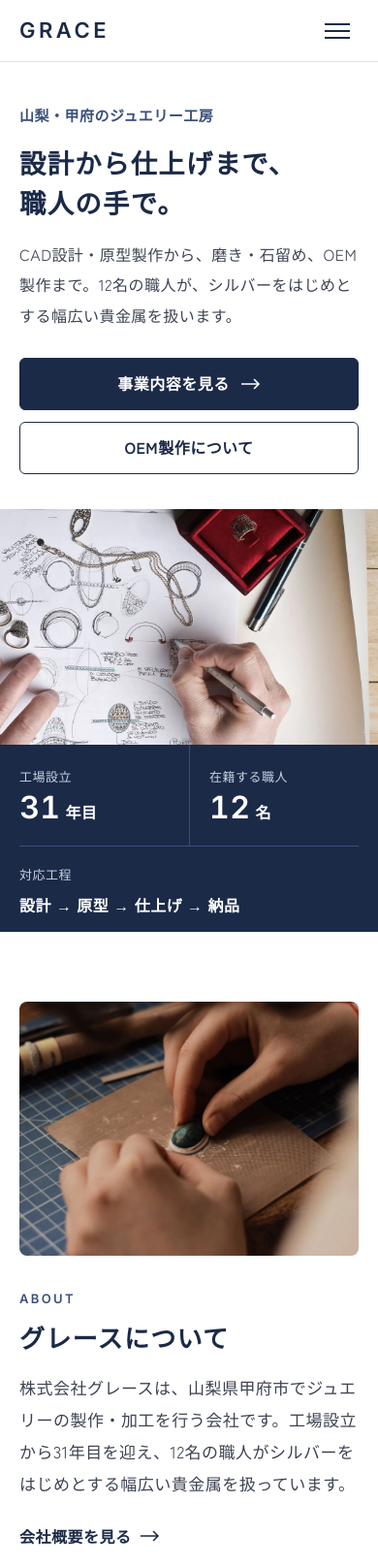
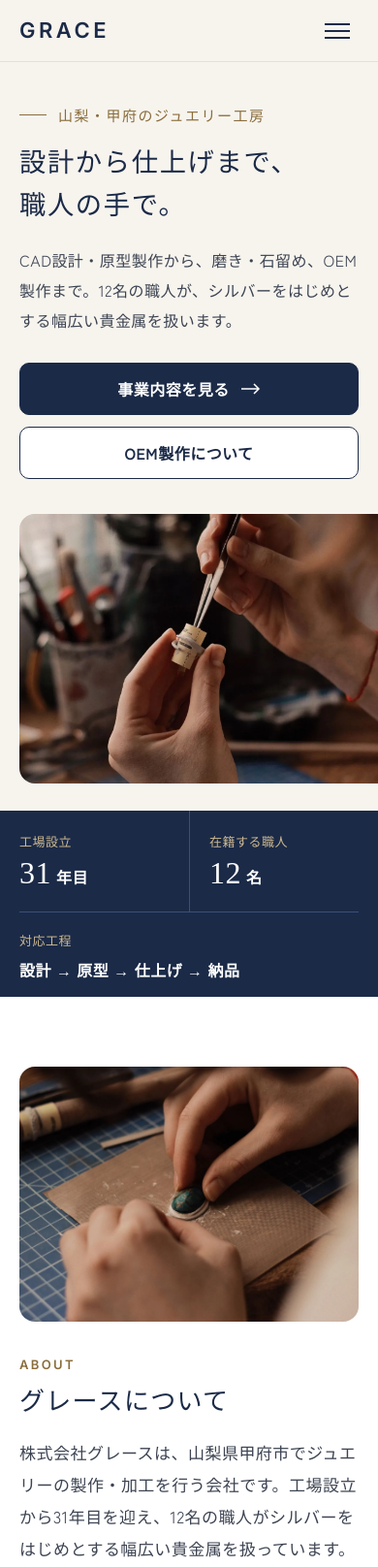
Before and after one commit to TokunagaYoshiyuki/test-grace-design, a plain HTML site: page b2/index.html in a window 390 px wide. Shown: the top 1616 px of the page at 97% size. Drawn offline with Linux system fonts and the light colour scheme.

Commit message:
Warm up the B plan between the soft and corporate looks
Co-Authored-By: Claude Opus 5.5 <noreply@anthropic.com>

```diff
--- a/b2/index.html
+++ b/b2/index.html
@@ -7,17 +7,18 @@
 <title>B案 改善版｜株式会社グレース</title>
 <link rel="preconnect" href="https://fonts.googleapis.com">
 <link rel="preconnect" href="https://fonts.gstatic.com" crossorigin>
-<link rel="stylesheet" href="https://fonts.googleapis.com/css2?family=Inter:wght@500;600&family=Zen+Kaku+Gothic+New:wght@400;500;700&display=swap">
-<link rel="preload" as="image" href="photos/hero-desk.webp" fetchpriority="high">
+<link rel="stylesheet" href="https://fonts.googleapis.com/css2?family=Inter:wght@500;600&family=Noto+Serif+JP:wght@500;600&family=Zen+Kaku+Gothic+New:wght@400;500;700&display=swap">
+<link rel="preload" as="image" href="photos/tweezers.webp" fetchpriority="high">
 <script>if(!matchMedia('(prefers-reduced-motion: reduce)').matches)document.documentElement.classList.add('js')</script>
 <style>
-:root{--navy:#1B2A47;--navy2:#2A3C5F;--deep:#121B2E;--soft:#F3F5F8;--ink:#1B1F27;--body:#3D4452;--mute:#555D6B;--line:#DDE2E9;--blue:#3A4F7A;--pale:#C9D2E3;--pale2:#DCE2EC;--en:Inter,sans-serif;--gut:clamp(20px,5vw,72px);--head:80px;--edge:max(var(--gut),calc((100vw - 1296px)/2 + var(--gut)))}
+:root{--navy:#1B2A47;--navy2:#2A3C5F;--deep:#121B2E;--soft:#F7F4EE;--ink:#1B1F27;--body:#3D4452;--mute:#555D6B;--line:#E6E0D4;--gold:#8A6D3B;--gold-l:#CDB98F;--serif:'Noto Serif JP',serif;--blue:#3A4F7A;--pale:#C9D2E3;--pale2:#DCE2EC;--en:Inter,sans-serif;--gut:clamp(20px,5vw,72px);--head:80px;--edge:max(var(--gut),calc((100vw - 1296px)/2 + var(--gut)))}
 *,*::before,*::after{box-sizing:border-box}
 html{-webkit-text-size-adjust:100%;scroll-padding-top:calc(var(--head) + 16px)}
 @media (prefers-reduced-motion:no-preference){html{scroll-behavior:smooth}}
 body{margin:0;background:#fff;color:var(--ink);font-family:'Zen Kaku Gothic New',sans-serif;font-size:16px;line-height:1.95;letter-spacing:.03em;overflow-x:clip}
 h1,h2,h3,p,ol,ul,figure,dl,dd{margin:0;padding:0}
 h1,h2,h3{font-weight:700;color:var(--navy);text-wrap:balance}
+h1,h2{font-family:var(--serif);font-weight:500}
 p{text-wrap:pretty}
 ol,ul{list-style:none}
 img{display:block;width:100%;height:100%;object-fit:cover}
@@ -25,10 +26,10 @@ a{color:inherit;text-decoration:none}
 a:focus-visible,button:focus-visible{outline:2px solid currentColor;outline-offset:3px}
 .wrap{max-width:1296px;margin-inline:auto;padding-inline:var(--gut)}
 .sec{padding-block:clamp(72px,8vw,112px)}
-.en{font-family:var(--en);font-weight:600;font-size:13px;letter-spacing:.18em;color:var(--blue)}
+.en{font-family:var(--en);font-weight:600;font-size:13px;letter-spacing:.18em;color:var(--gold)}
 .h2{margin-top:6px;font-size:clamp(26px,2.6vw,36px);line-height:1.5;letter-spacing:.05em}
 .lead{max-width:720px;margin-top:16px;color:var(--body)}
-.btn{display:inline-flex;align-items:center;justify-content:center;gap:12px;min-height:54px;padding:0 28px;border:1px solid var(--navy);border-radius:6px;font-weight:700;transition:background-color .2s ease-out,color .2s ease-out}
+.btn{display:inline-flex;align-items:center;justify-content:center;gap:12px;min-height:54px;padding:0 28px;border:1px solid var(--navy);border-radius:10px;font-weight:700;transition:background-color .2s ease-out,color .2s ease-out}
 .btn svg{transition:transform .2s ease-out}
 .btn:hover svg{transform:translateX(4px)}
 .btn-n{background:var(--navy);color:#fff}.btn-n:hover{background:var(--navy2)}
@@ -44,17 +45,17 @@ a:focus-visible,button:focus-visible{outline:2px solid currentColor;outline-offs
 .js [data-d="1"]{transition-delay:.1s}.js [data-d="2"]{transition-delay:.2s}
 
 /* ヘッダー */
-.head{position:sticky;top:0;z-index:20;height:var(--head);display:flex;align-items:center;justify-content:space-between;gap:24px;padding:0 var(--gut);background:#fff;border-bottom:1px solid var(--line)}
+.head{position:sticky;top:0;z-index:20;height:var(--head);display:flex;align-items:center;justify-content:space-between;gap:24px;padding:0 var(--gut);background:var(--soft);border-bottom:1px solid var(--line)}
 .brand{display:flex;align-items:center;gap:12px;min-height:44px;flex:none}
 .brand b{font-family:var(--en);font-weight:600;font-size:22px;letter-spacing:.16em;color:var(--navy)}
 .brand span{font-size:13px;color:var(--mute)}
 .nav{display:flex;align-items:center;gap:26px;font-size:14px;font-weight:500}
 .nav>a:not(.cta):not(.tel){display:inline-flex;align-items:center;min-height:44px;transition:color .2s ease-out}
-.nav>a:not(.cta):not(.tel):hover{color:var(--blue)}
+.nav>a:not(.cta):not(.tel):hover{color:var(--gold)}
 .tel{display:inline-flex;flex-direction:column;justify-content:center;min-height:44px;line-height:1.25;color:var(--navy)}
 .tel small{font-size:11px;color:var(--mute)}
 .tel b{font-family:var(--en);font-weight:600;font-size:18px;font-variant-numeric:tabular-nums}
-.cta{display:inline-flex;align-items:center;min-height:46px;padding:0 20px;background:var(--navy);color:#fff;border-radius:6px;font-weight:700;transition:background-color .2s ease-out}
+.cta{display:inline-flex;align-items:center;min-height:46px;padding:0 20px;background:var(--navy);color:#fff;border-radius:10px;font-weight:700;transition:background-color .2s ease-out}
 .cta:hover{background:var(--navy2)}
 .menu-btn{display:none;width:44px;height:44px;padding:0;border:0;background:none;color:var(--navy);cursor:pointer}
 .menu-btn svg{display:block;margin:auto}
@@ -64,14 +65,15 @@ dialog li a{display:flex;align-items:center;min-height:64px;border-bottom:1px so
 .menu-close{display:block;margin-left:auto;color:#fff}
 
 /* メインビジュアル */
-.hero{display:grid;grid-template-columns:minmax(0,1fr) minmax(0,1fr);min-height:max(480px,calc(100svh - var(--head) - 120px))}
+.hero{background:var(--soft);display:grid;grid-template-columns:minmax(0,1fr) minmax(0,1fr);min-height:max(480px,calc(100svh - var(--head) - 120px))}
 .hero-copy{align-self:center;padding:clamp(40px,6vh,72px) clamp(24px,3vw,48px) clamp(40px,6vh,72px) var(--edge)}
-.hero-en{font-weight:700;font-size:15px;color:var(--blue)}
-.hero h1{margin:14px 0 18px;font-size:clamp(30px,3.2vw,46px);line-height:1.5;letter-spacing:.05em;text-wrap:initial}
+.hero-en{display:flex;align-items:center;gap:12px;font-weight:500;font-size:15px;letter-spacing:.1em;color:var(--gold)}
+.hero-en::before{content:"";width:28px;height:1px;background:var(--gold)}
+.hero h1{margin:14px 0 18px;font-size:clamp(29px,3.2vw,46px);line-height:1.6;letter-spacing:.06em;text-wrap:initial}
 .hero-lead{color:var(--body)}
 .hero-btns{display:flex;flex-wrap:wrap;gap:12px;margin-top:28px}
-.hero-photo{position:relative;min-height:320px;overflow:hidden;background:var(--soft)}
-.hero-photo img{position:absolute;inset:0;object-position:50% 50%}
+.hero-photo{position:relative;min-height:320px;margin-block:clamp(24px,4vh,40px);overflow:hidden;border-radius:24px 0 0 24px;background:var(--line)}
+.hero-photo img{position:absolute;inset:0;object-position:50% 36%}
 @media (max-width:1240px){.hero-lead br{display:none}}
 
 /* 実績の帯 */
@@ -80,20 +82,20 @@ dialog li a{display:flex;align-items:center;min-height:64px;border-bottom:1px so
 .strip dl>div{display:flex;flex-direction:column;justify-content:center;min-height:120px;padding:16px clamp(16px,3vw,44px)}
 .strip dl>div:first-child{padding-left:0}
 .strip dl>div+div{border-left:1px solid #3A4F7A}
-.strip dt{font-size:13px;color:var(--pale)}
-.strip dd{font-family:var(--en);font-weight:600;font-size:clamp(32px,3vw,42px);line-height:1.25;font-variant-numeric:lining-nums tabular-nums}
+.strip dt{font-size:13px;color:var(--gold-l)}
+.strip dd{font-family:var(--serif);font-weight:500;font-size:clamp(32px,3vw,42px);line-height:1.25;font-variant-numeric:lining-nums tabular-nums}
 .strip small{margin-left:5px;font-family:'Zen Kaku Gothic New',sans-serif;font-size:16px;font-weight:700}
 .strip dd.flow{margin-top:6px;font-family:'Zen Kaku Gothic New',sans-serif;font-weight:700;font-size:clamp(16px,1.5vw,20px);line-height:1.5}
 
 /* 会社紹介 */
 .about .wrap{display:grid;grid-template-columns:minmax(0,1fr) minmax(0,1fr);gap:clamp(32px,6vw,88px);align-items:center}
-.about figure{aspect-ratio:4/3;overflow:hidden;border-radius:8px;background:var(--soft)}
+.about figure{aspect-ratio:4/3;overflow:hidden;border-radius:16px;background:var(--soft)}
 .about .lead{font-size:17px}
 
 /* 事業内容 */
 .service{background:var(--soft)}
 .cards{display:grid;grid-template-columns:repeat(3,minmax(0,1fr));gap:clamp(16px,2vw,28px);margin-top:clamp(36px,4vw,56px)}
-.card{overflow:hidden;background:#fff;border:1px solid var(--line);border-radius:8px}
+.card{overflow:hidden;background:#fff;border:1px solid var(--line);border-radius:14px}
 .card figure{aspect-ratio:16/10;overflow:hidden;background:var(--line)}
 .card img{transition:transform .5s ease-out}
 .card:hover img{transform:scale(1.04)}
@@ -103,8 +105,8 @@ dialog li a{display:flex;align-items:center;min-height:64px;border-bottom:1px so
 .card p:last-child{color:var(--body)}
 
 /* OEM */
-.oem-panel{display:grid;grid-template-columns:minmax(0,1fr) minmax(0,1fr);gap:clamp(32px,6vw,88px);align-items:center;padding:clamp(40px,6vw,80px);background:var(--navy);border-radius:12px;color:#fff}
-.oem-panel .en{color:var(--pale)}
+.oem-panel{display:grid;grid-template-columns:minmax(0,1fr) minmax(0,1fr);gap:clamp(32px,6vw,88px);align-items:center;padding:clamp(40px,6vw,80px);background:var(--navy);border-radius:20px;color:#fff}
+.oem-panel .en{color:var(--gold-l)}
 .oem-panel .h2{color:#fff}
 .oem-panel .lead{color:var(--pale2)}
 .oem-panel .btn{margin-top:28px}
@@ -116,20 +118,20 @@ dialog li a{display:flex;align-items:center;min-height:64px;border-bottom:1px so
 /* 会社概要・アクセス */
 .co{background:var(--soft)}
 .co .wrap{display:grid;grid-template-columns:minmax(0,1fr) minmax(0,1fr);gap:clamp(40px,5vw,72px)}
-.tbl{margin-top:28px;padding:8px clamp(20px,2.4vw,32px);background:#fff;border:1px solid var(--line);border-radius:8px}
+.tbl{margin-top:28px;padding:8px clamp(20px,2.4vw,32px);background:#fff;border:1px solid var(--line);border-radius:14px}
 .tbl div{display:grid;grid-template-columns:112px minmax(0,1fr);gap:8px;padding:17px 0;border-bottom:1px solid var(--line)}
 .tbl div:last-child{border-bottom:0}
 .tbl dt{font-weight:700;color:var(--navy)}
-.map{display:block;width:100%;height:322px;margin-top:28px;border:1px solid var(--line);border-radius:8px;background:var(--line)}
+.map{display:block;width:100%;height:322px;margin-top:28px;border:1px solid var(--line);border-radius:14px;background:var(--line)}
 .addr{margin-top:14px}
 
 /* お問い合わせ */
 .contact{background:var(--navy);color:#fff;text-align:center}
-.contact .en{color:var(--pale)}
+.contact .en{color:var(--gold-l)}
 .contact .h2{color:#fff}
 .contact .lead{margin-inline:auto;color:var(--pale2)}
 .c-grid{display:grid;grid-template-columns:repeat(3,minmax(0,1fr));gap:14px;margin-top:36px;text-align:left}
-.c{display:flex;flex-direction:column;justify-content:center;min-height:112px;padding:16px 26px;background:#fff;color:var(--navy);border-radius:8px;line-height:1.5;transition:background-color .2s ease-out}
+.c{display:flex;flex-direction:column;justify-content:center;min-height:112px;padding:16px 26px;background:#fff;color:var(--navy);border-radius:14px;line-height:1.5;transition:background-color .2s ease-out}
 .c:hover{background:var(--pale2)}
 .c span{font-size:13px;color:var(--mute)}
 .c b{margin-top:2px;font-family:var(--en);font-weight:600;font-size:clamp(21px,2vw,27px);font-variant-numeric:tabular-nums}
@@ -152,7 +154,7 @@ dialog li a{display:flex;align-items:center;min-height:64px;border-bottom:1px so
   .hero{grid-template-columns:minmax(0,1fr);min-height:0}
   .hero-copy{padding:40px var(--gut) 36px}
   .hero h1{font-size:clamp(25px,7vw,38px)}
-  .hero-photo{min-height:0;aspect-ratio:16/10}
+  .hero-photo{min-height:0;aspect-ratio:4/3;margin:0 0 28px var(--gut);border-radius:16px 0 0 16px}
   .strip dl{grid-template-columns:1fr 1fr}
   .strip dl>div{min-height:104px;padding:16px 0 16px 20px}
   .strip dl>div:last-child{grid-column:1/-1;min-height:88px;padding-left:0;border-left:0;border-top:1px solid #3A4F7A}
@@ -194,7 +196,7 @@ dialog li a{display:flex;align-items:center;min-height:64px;border-bottom:1px so
         <a class="btn btn-l" href="#oem">OEM製作について</a>
       </div>
     </div>
-    <figure class="hero-photo"><img src="photos/hero-desk.webp" width="1090" height="1236" alt="ジュエリーのデザイン画を描く職人の手元" fetchpriority="high"></figure>
+    <figure class="hero-photo"><img src="photos/tweezers.webp" width="1200" height="1600" alt="工房で細かな作業をする職人の手元" fetchpriority="high"></figure>
   </section>
 
   <section class="strip" aria-label="グレースの実績">
@@ -226,7 +228,7 @@ dialog li a{display:flex;align-items:center;min-height:64px;border-bottom:1px so
       </div>
       <div class="cards">
         <article class="card" data-r>
-          <figure><img src="photos/engraving-tool.webp" width="1067" height="1600" loading="lazy" decoding="async" alt="工具で細部を加工する手元"></figure>
+          <figure><img src="photos/hero-desk.webp" width="1090" height="1236" loading="lazy" decoding="async" alt="ジュエリーのデザイン画を描く職人の手元"></figure>
           <div><p class="en">01</p><h3>CAD設計・原型製作</h3><p>デザインをCADで立体化し、製作のもととなる原型をつくります。</p></div>
         </article>
         <article class="card" data-r data-d="1">
```
Also changed, not shown: b2/photos/engraving-tool.webp (deleted), b2/photos/tweezers.webp (added).
